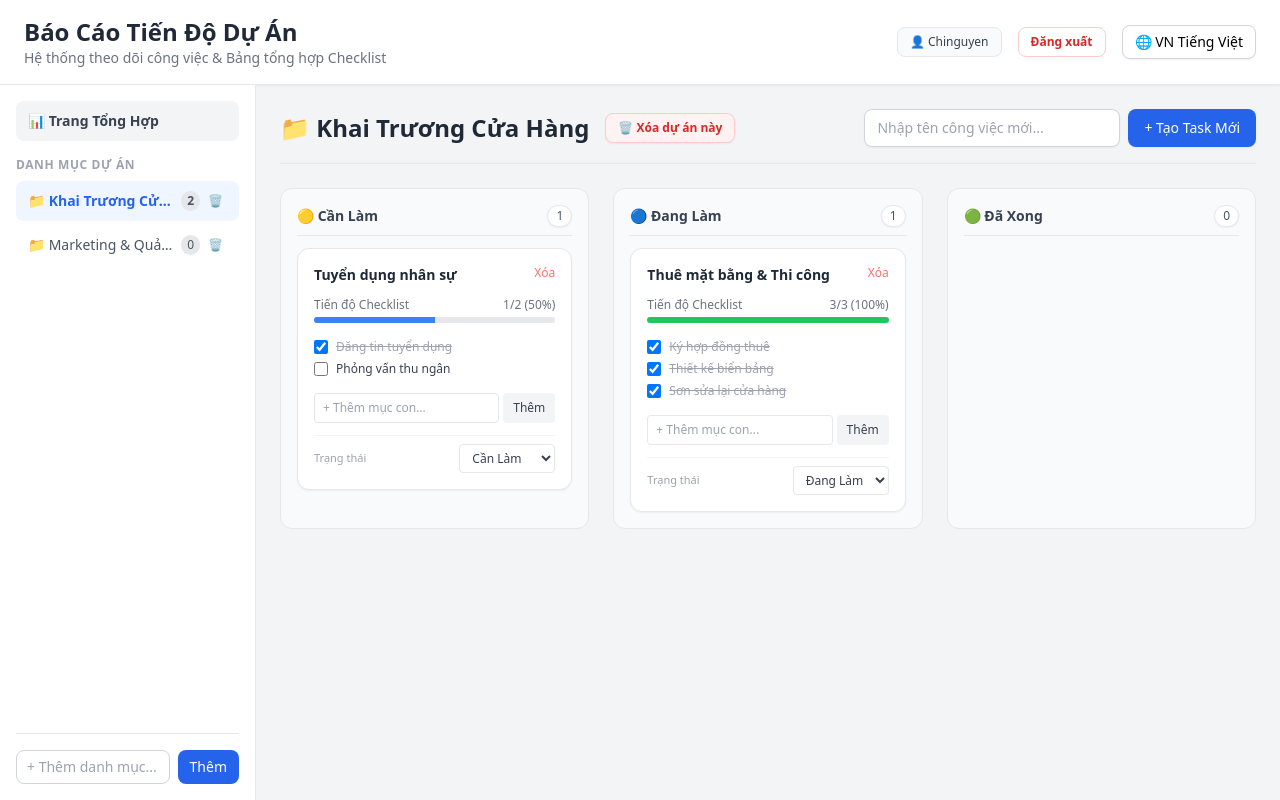
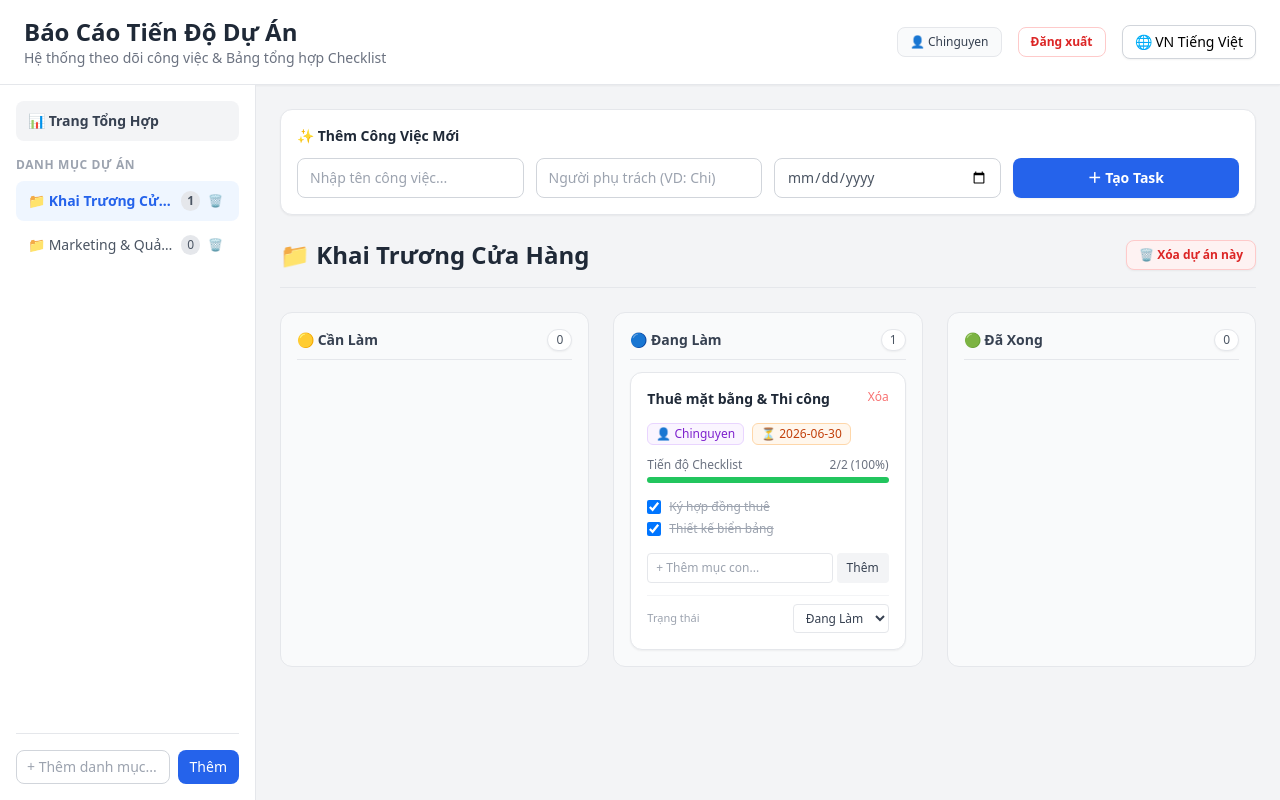
Before and after one commit to Chinguyen9213/D-n-1, a React (Vite) app in the folder frontend/: page / in a window 1280 px wide. Built offline with nearby package versions, Linux system fonts and the light colour scheme.

Commit message:
Update App.jsx

```diff
--- a/frontend/src/App.jsx
+++ b/frontend/src/App.jsx
@@ -2,7 +2,7 @@ import React, { useState, useEffect, Suspense } from 'react';
 import { useTranslation } from 'react-i18next';
 import { useLanguageShortcut } from './useLanguageShortcut';
 
-// Helper dịch có Timeout (không lo đơ app nếu API dịch lỗi)
+// Helper dịch có Timeout
 async function autoTranslateText(text, targetLang) {
   if (!text || !text.trim()) return text;
 
@@ -35,7 +35,7 @@ function MainApp({ user, onLogout }) {
 
   const isJa = i18n.language && i18n.language.startsWith('ja');
 
-  // 1. ĐỌC DỮ LIỆU TỪ LOCALSTORAGE KHI MỞ TRANG
+  // 1. ĐỌC DỮ LIỆU TỪ LOCALSTORAGE
   const [projects, setProjects] = useState(() => {
     const saved = localStorage.getItem('kanban_projects');
     if (saved) {
@@ -59,27 +59,16 @@ function MainApp({ user, onLogout }) {
         titleVi: 'Thuê mặt bằng & Thi công',
         titleJa: '物件契約＆施工',
         status: 'Đang Làm',
+        assignee: 'Chinguyen',
+        dueDate: '2026-06-30',
         checklists: [
           { id: 101, textVi: 'Ký hợp đồng thuê', textJa: '賃貸契約締結', completed: true },
-          { id: 102, textVi: 'Thiết kế biển bảng', textJa: '看板デザイン', completed: true },
-          { id: 103, textVi: 'Sơn sửa lại cửa hàng', textJa: '店舗内装・塗装', completed: true }
-        ]
-      },
-      {
-        id: 2,
-        projectId: 'p1',
-        titleVi: 'Tuyển dụng nhân sự',
-        titleJa: '採用・人材募集',
-        status: 'Cần Làm',
-        checklists: [
-          { id: 201, textVi: 'Đăng tin tuyển dụng', textJa: '求人情報掲載', completed: true },
-          { id: 202, textVi: 'Phỏng vấn thu ngân', textJa: 'レジ担当面接', completed: false }
+          { id: 102, textVi: 'Thiết kế biển bảng', textJa: '看板デザイン', completed: true }
         ]
       }
     ];
   });
 
-  // 2. TỰ ĐỘNG LƯU VÀO LOCALSTORAGE
   useEffect(() => {
     localStorage.setItem('kanban_projects', JSON.stringify(projects));
   }, [projects]);
@@ -92,7 +81,12 @@ function MainApp({ user, onLogout }) {
   const [newProjectName, setNewProjectName] = useState('');
   const [checklistFilter, setChecklistFilter] = useState('all');
   const [isTranslating, setIsTranslating] = useState(false);
+
+  // State form tạo task mới (có thêm người phụ trách & thời hạn)
   const [newTaskTitle, setNewTaskTitle] = useState('');
+  const [newTaskAssignee, setNewTaskAssignee] = useState('');
+  const [newTaskDueDate, setNewTaskDueDate] = useState('');
+
   const [newChecklistText, setNewChecklistText] = useState({});
 
   const toggleLanguage = () => {
@@ -120,9 +114,7 @@ function MainApp({ user, onLogout }) {
     if (window.confirm(confirmMsg)) {
       setProjects(prev => prev.filter(p => p.id !== projectId));
       setTasks(prev => prev.filter(t => t.projectId !== projectId));
-      if (currentView === projectId) {
-        setCurrentView('overview');
-      }
+      if (currentView === projectId) setCurrentView('overview');
     }
   };
 
@@ -172,10 +164,14 @@ function MainApp({ user, onLogout }) {
         titleVi,
         titleJa,
         status: 'Cần Làm',
+        assignee: newTaskAssignee.trim() || user,
+        dueDate: newTaskDueDate || '',
         checklists: []
       };
       setTasks(prev => [...prev, newTask]);
       setNewTaskTitle('');
+      setNewTaskAssignee('');
+      setNewTaskDueDate('');
       setIsTranslating(false);
     }
   };
@@ -342,10 +338,6 @@ function MainApp({ user, onLogout }) {
                 </div>
               </div>
             ))}
-
-            {projects.length === 0 && (
-              <p className="text-xs text-gray-400 italic p-2 text-center">{isJa ? 'プロジェクトがありません' : 'Chưa có dự án nào'}</p>
-            )}
           </div>
 
           <form onSubmit={handleAddProject} className="mt-4 pt-4 border-t border-gray-200 flex gap-2">
@@ -368,7 +360,6 @@ function MainApp({ user, onLogout }) {
             <div className="space-y-6">
               <h2 className="text-xl font-bold text-gray-800">📊 {isJa ? '全体レポート概要' : 'Báo Cáo Tổng Quan'}</h2>
 
-              {/* Cards Thống kê */}
               <div className="grid grid-cols-1 md:grid-cols-4 gap-4">
                 <div className="bg-white p-4 rounded-xl border border-gray-200 shadow-sm">
                   <p className="text-xs text-gray-500 font-medium">{isJa ? '総プロジェクト数' : 'Tổng số dự án'}</p>
@@ -464,92 +455,63 @@ function MainApp({ user, onLogout }) {
                           </td>
                         </tr>
                       ))}
-
-                      {filteredChecklist.length === 0 && (
-                        <tr>
-                          <td colSpan="5" className="p-6 text-center text-gray-400 italic">
-                            {isJa ? 'チェックリストはありません' : 'Không có mục checklist nào'}
-                          </td>
-                        </tr>
-                      )}
                     </tbody>
                   </table>
                 </div>
-              </div>
-
-              {/* Danh sách Thư mục Overview */}
-              <div className="space-y-4">
-                <h3 className="text-base font-bold text-gray-800">📁 {isJa ? 'プロジェクト詳細' : 'Danh sách Dự Án Chi Tiết'}</h3>
-                {projects.map(project => {
-                  const projectTasks = tasks.filter(t => t.projectId === project.id);
-                  const pTotal = projectTasks.length;
-                  const pDone = projectTasks.filter(t => t.status === 'Đã Xong').length;
-                  const pPercent = pTotal > 0 ? Math.round((pDone / pTotal) * 100) : 0;
-
-                  return (
-                    <div key={project.id} className="bg-white rounded-xl border border-gray-200 shadow-sm p-4 flex justify-between items-center">
-                      <div>
-                        <h4
-                          onClick={() => setCurrentView(project.id)}
-                          className="font-bold text-blue-600 hover:underline cursor-pointer"
-                        >
-                          📁 {getProjName(project)}
-                        </h4>
-                        <p className="text-xs text-gray-500 mt-1">
-                          {isJa ? 'タスク数' : 'Tổng task'}: {pTotal} | {isJa ? '完了' : 'Đã xong'}: {pDone}
-                        </p>
-                      </div>
-                      <div className="flex items-center gap-3">
-                        <span className="text-xs font-semibold text-gray-600">{pPercent}%</span>
-                        <button
-                          onClick={() => setCurrentView(project.id)}
-                          className="text-xs bg-gray-100 hover:bg-gray-200 text-gray-700 px-3 py-1.5 rounded-lg font-medium"
-                        >
-                          {isJa ? '開く' : 'Mở Kanban'}
-                        </button>
-                        <button
-                          onClick={(e) => handleDeleteProject(project.id, e)}
-                          className="text-xs text-red-500 hover:bg-red-50 px-2.5 py-1.5 rounded-lg font-medium border border-red-200"
-                        >
-                          🗑️ {isJa ? '削除' : 'Xóa'}
-                        </button>
-                      </div>
-                    </div>
-                  );
-                })}
               </div>
             </div>
           ) : (
             /* VIEW DỰ ÁN CHI TIẾT (KANBAN) */
             <div>
-              <div className="flex flex-col md:flex-row md:items-center justify-between mb-6 gap-4 border-b border-gray-200 pb-4">
-                <div className="flex items-center gap-4">
-                  <h2 className="text-2xl font-bold text-gray-800 flex items-center gap-2">
-                    📁 {currentProjectObj ? getProjName(currentProjectObj) : (isJa ? 'プロジェクト' : 'Dự Án')}
-                  </h2>
-
-                  {currentProjectObj && (
-                    <button
-                      onClick={(e) => handleDeleteProject(currentProjectObj.id, e)}
-                      className="bg-red-50 hover:bg-red-100 text-red-600 border border-red-200 text-xs px-3 py-1.5 rounded-lg font-semibold flex items-center gap-1 transition-colors shadow-sm cursor-pointer"
-                    >
-                      🗑️ {isJa ? 'このプロジェクトを削除' : 'Xóa dự án này'}
-                    </button>
-                  )}
-                </div>
-
-                <form onSubmit={handleAddTask} className="flex gap-2">
+              {/* Form tạo task mới tích hợp Người phụ trách & Thời hạn */}
+              <div className="bg-white p-4 rounded-xl border border-gray-200 shadow-sm mb-6 space-y-3">
+                <h3 className="text-sm font-bold text-gray-800 flex items-center gap-2">
+                  ✨ {isJa ? '新しいタスクを追加' : 'Thêm Công Việc Mới'}
+                </h3>
+                <form onSubmit={handleAddTask} className="grid grid-cols-1 md:grid-cols-4 gap-3">
                   <input
                     type="text"
-                    placeholder={isJa ? '新しいタスクを入力...' : 'Nhập tên công việc mới...'}
+                    placeholder={isJa ? 'タスク名を入力...' : 'Nhập tên công việc...'}
                     value={newTaskTitle}
                     onChange={(e) => setNewTaskTitle(e.target.value)}
-                    className="bg-white border border-gray-300 rounded-lg px-3 py-2 text-sm focus:outline-none focus:border-blue-500 w-64 shadow-sm"
+                    className="border border-gray-300 rounded-lg px-3 py-2 text-sm focus:outline-none focus:border-blue-500"
+                    required
                   />
-                  <button type="submit" disabled={isTranslating} className="bg-blue-600 hover:bg-blue-700 text-white text-sm font-medium px-4 py-2 rounded-lg shadow-sm disabled:opacity-50">
-                    {isJa ? '+ 新しいタスクを作成' : '+ Tạo Task Mới'}
+                  <input
+                    type="text"
+                    placeholder={isJa ? '担当者 (例: チン)' : 'Người phụ trách (VD: Chi)'}
+                    value={newTaskAssignee}
+                    onChange={(e) => setNewTaskAssignee(e.target.value)}
+                    className="border border-gray-300 rounded-lg px-3 py-2 text-sm focus:outline-none focus:border-blue-500"
+                  />
+                  <input
+                    type="date"
+                    value={newTaskDueDate}
+                    onChange={(e) => setNewTaskDueDate(e.target.value)}
+                    className="border border-gray-300 rounded-lg px-3 py-2 text-sm focus:outline-none focus:border-blue-500 text-gray-600"
+                  />
+                  <button
+                    type="submit"
+                    disabled={isTranslating}
+                    className="bg-blue-600 hover:bg-blue-700 text-white text-sm font-semibold px-4 py-2 rounded-lg shadow-sm disabled:opacity-50 transition-colors"
+                  >
+                    {isJa ? '＋ タスクを作成' : '＋ Tạo Task'}
                   </button>
                 </form>
+              </div>
+
+              <div className="flex items-center justify-between mb-6 border-b border-gray-200 pb-4">
+                <h2 className="text-2xl font-bold text-gray-800 flex items-center gap-2">
+                  📁 {currentProjectObj ? getProjName(currentProjectObj) : (isJa ? 'プロジェクト' : 'Dự Án')}
+                </h2>
+                {currentProjectObj && (
+                  <button
+                    onClick={(e) => handleDeleteProject(currentProjectObj.id, e)}
+                    className="bg-red-50 hover:bg-red-100 text-red-600 border border-red-200 text-xs px-3 py-1.5 rounded-lg font-semibold flex items-center gap-1 transition-colors shadow-sm cursor-pointer"
+                  >
+                    🗑️ {isJa ? 'このプロジェクトを削除' : 'Xóa dự án này'}
+                  </button>
+                )}
               </div>
 
               {/* BẢNG KANBAN 3 CỘT */}
@@ -584,6 +546,20 @@ function MainApp({ user, onLogout }) {
                               <button onClick={() => handleDeleteTask(task.id)} className="text-xs text-red-400 hover:text-red-600">
                                 {isJa ? '削除' : 'Xóa'}
                               </button>
+                            </div>
+
+                            {/* HIỂN THỊ NGƯỜI PHỤ TRÁCH & THỜI GIAN THỰC HIỆN */}
+                            <div className="flex flex-wrap gap-2 text-xs pt-0.5">
+                              {task.assignee && (
+                                <span className="bg-purple-50 text-purple-700 border border-purple-200 px-2 py-0.5 rounded-md font-medium flex items-center gap-1">
+                                  👤 {task.assignee}
+                                </span>
+                              )}
+                              {task.dueDate && (
+                                <span className="bg-orange-50 text-orange-700 border border-orange-200 px-2 py-0.5 rounded-md font-medium flex items-center gap-1">
+                                  ⏳ {task.dueDate}
+                                </span>
+                              )}
                             </div>
 
                             {totalItems > 0 && (
@@ -668,7 +644,7 @@ function MainApp({ user, onLogout }) {
 }
 
 // -------------------------------------------------------------
-// MAIN COMPONENT ROOT (Vào thẳng ứng dụng luôn, không cần Login)
+// MAIN COMPONENT ROOT
 // -------------------------------------------------------------
 export default function App() {
   const [user, setUser] = useState("Chinguyen");
```
